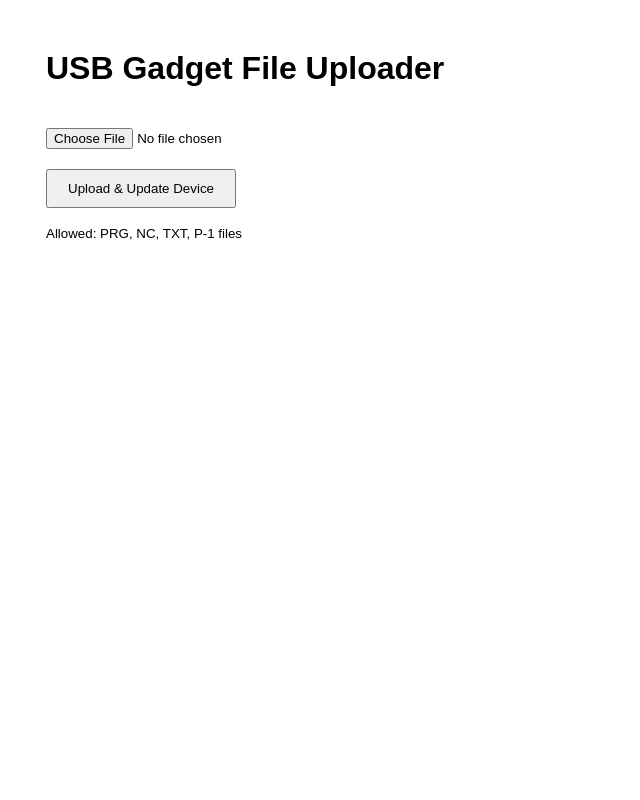
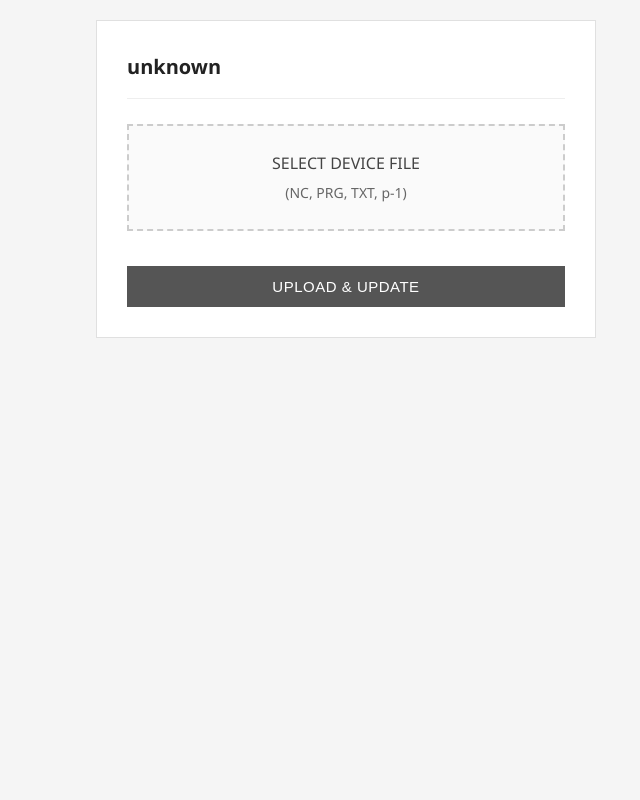
Before and after one commit to cl0cks4fe/shop, a Flask app: page / in a window 1280 px wide. Shown: the whole page, without its empty margins (294-934 px from the left). Run offline with Flask 3, Linux system fonts and the light colour scheme.

Commit message:
change index, add device_name

```diff
--- a/gadget/server/app.py
+++ b/gadget/server/app.py
@@ -5,6 +5,14 @@ import subprocess
 app = Flask(__name__)
 UPLOAD_FOLDER = os.path.join(os.getcwd(), 'upload')
 ALLOWED_EXTENSIONS = {'prg', 'nc', 'txt', 'p-1'}
+
+def get_device_name():
+    try:
+        with open('/etc/gadget-device-name', 'r') as f:
+            return f.read().strip()
+    except FileNotFoundError:
+        return 'unknown'
+DEVICE_NAME = get_device_name()
 
 def allowed_file(filename):
     return '.' in filename and filename.rsplit('.', 1)[1].lower() in ALLOWED_EXTENSIONS
@@ -31,7 +39,7 @@ def upload_file():
             return 'Update failed', 500
 
     success = request.args.get('success')
-    return render_template('index.html', success=success)
+    return render_template('index.html', success=success, device_name=DEVICE_NAME)
 
 if __name__ == '__main__':
     # Create upload directory if it doesn't exist
--- /dev/null
+++ b/gadget/server/static/css/style.css
@@ -0,0 +1,120 @@
+* {
+    box-sizing: border-box;
+    margin: 0;
+    padding: 0;
+}
+
+body {
+    font-family: 'Segoe UI', Tahoma, Geneva, Verdana, sans-serif;
+    background: #f5f5f5;
+    color: #333;
+    line-height: 1.6;
+    padding: 20px;
+    min-height: 100vh;
+}
+
+.container {
+    background: white;
+    border: 1px solid #e0e0e0;
+    border-radius: 0;
+    max-width: 500px;
+    width: 100%;
+    margin: 0 auto;
+    padding: 30px;
+    box-shadow: none;
+}
+
+h1 {
+    color: #222;
+    margin-bottom: 25px;
+    font-size: 20px;
+    font-weight: 600;
+    border-bottom: 1px solid #eee;
+    padding-bottom: 15px;
+}
+
+.upload-area {
+    border: 2px dashed #ccc;
+    padding: 25px 20px;
+    margin: 20px 0;
+    text-align: center;
+    cursor: pointer;
+    background: #fafafa;
+}
+
+.upload-area:hover {
+    border-color: #888;
+    background: #f0f0f0;
+}
+
+input[type="file"] {
+    position: absolute;
+    left: -9999px;
+    opacity: 0;
+}
+
+.upload-label {
+    color: #444;
+    font-size: 16px;
+    font-weight: 500;
+    display: block;
+    margin-bottom: 5px;
+}
+
+.upload-hint {
+    color: #666;
+    font-size: 14px;
+}
+
+.file-selected {
+    color: #000;
+    font-weight: 500;
+    margin-top: 12px;
+    font-size: 14px;
+    text-align: left;
+    padding: 0 10px;
+}
+
+button {
+    background: #555;
+    color: white;
+    border: none;
+    padding: 12px;
+    border-radius: 0;
+    font-size: 15px;
+    font-weight: 500;
+    cursor: pointer;
+    width: 100%;
+    margin-top: 15px;
+    letter-spacing: 0.5px;
+    transition: background 0.2s;
+}
+
+button:hover:not(:disabled) {
+    background: #444;
+}
+
+button:disabled {
+    background: #aaa;
+    cursor: default;
+}
+
+.success {
+    background: #e8f5e9;
+    color: #2e7d32;
+    padding: 14px;
+    border-radius: 0;
+    margin: 20px 0;
+    border-left: 4px solid #4caf50;
+}
+
+@media (max-width: 600px) {
+    .container {
+        padding: 20px 15px;
+        margin: 10px;
+    }
+
+    h1 {
+        font-size: 18px;
+    }
+}
--- a/gadget/server/templates/index.html
+++ b/gadget/server/templates/index.html
@@ -1,27 +1,39 @@
 <!DOCTYPE html>
-<html>
-    <head>
-        <title>USB Gadget Uploader</title>
-        <style>
-            body { font-family: sans-serif; max-width: 600px; margin: 50px auto; }
-            .success { color: green; font-weight: bold; }
-            input[type="file"] { margin: 20px 0; }
-            button { padding: 10px 20px; }
-        </style>
-    </head>
-    <body>
-        <h1>USB Gadget File Uploader</h1>
+<html lang="en">
+<head>
+    <meta charset="UTF-8">
+    <meta name="viewport" content="width=device-width, initial-scale=1.0">
+    <title>{{device_name}}</title>
+    <link rel="stylesheet" href="{{ url_for('static', filename='css/style.css') }}">
+</head>
+<body>
+    <div class="container">
+        <h1>{{device_name}}</h1>
 
         {% if success %}
-        <p class="success">✅ Update complete! USB device reconnecting...</p>
+        <div class="success">
+            Update complete! USB device reconnecting...
+        </div>
         {% endif %}
 
-        <form method="post" enctype="multipart/form-data">
-            <input type="file" name="file" accept=".bin,.hex,.img,.zip,.txt" required>
-            <br>
-            <button type="submit">Upload & Update Device</button>
+        <form method="post" enctype="multipart/form-data" id="uploadForm">
+            <div class="upload-area" onclick="document.getElementById('fileInput').click()">
+                <label class="upload-label">SELECT DEVICE FILE</label>
+                <div class="upload-hint">(NC, PRG, TXT, p-1)</div>
+                <div class="file-selected" id="fileName" style="display: none;"></div>
+            </div>
+
+            <input type="file"
+                   id="fileInput"
+                   name="file"
+                   accept=".nc,.prg,.txt,.p-1"
+                   required>
+
+            <button type="submit" id="uploadBtn">
+                UPLOAD & UPDATE
+            </button>
         </form>
-
-        <p><small>Allowed: PRG, NC, TXT, P-1 files</small></p>
-    </body>
+    </div>
+    <script src="{{ url_for('static', filename='js/script.js') }}"></script>
+</body>
 </html>
```
Also changed, not shown: gadget/server/static/js/script.js (added, +43 -0 lines), 2 other files.
